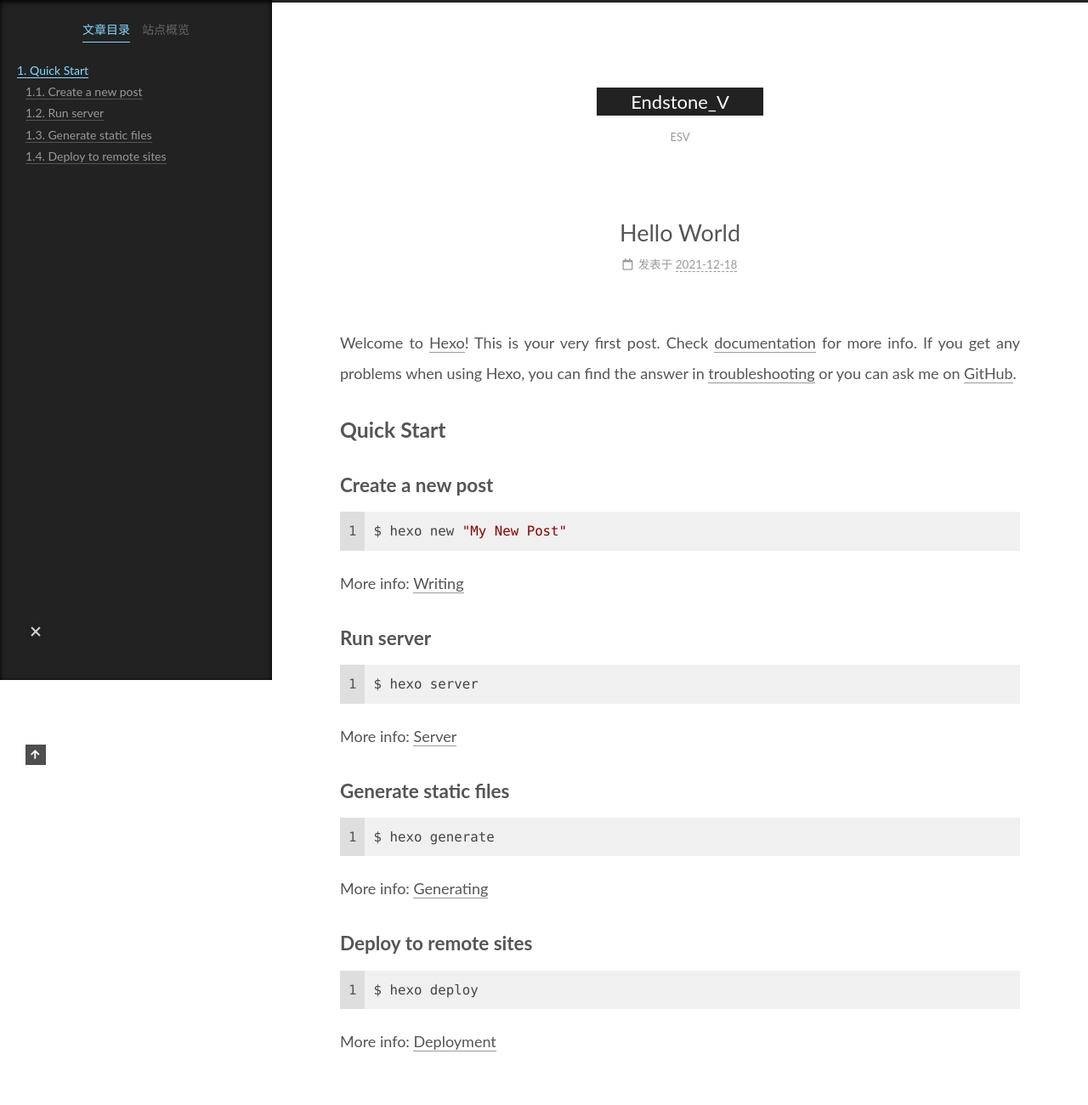
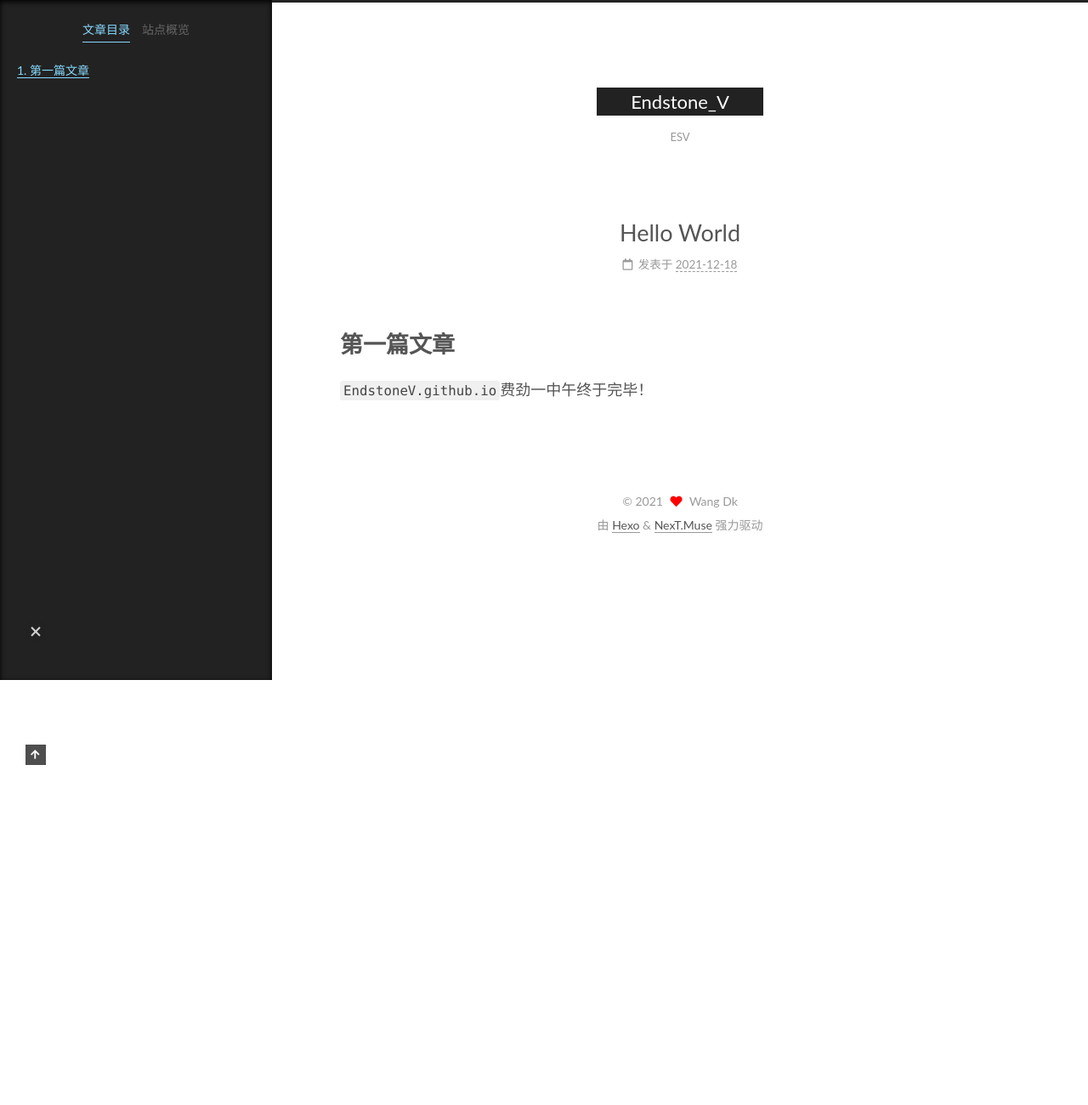
Before and after one commit to EndstoneV/endstonev.github.io, a plain HTML site: page 2021/12/18/hello-world/index.html in a window 1280 px wide. Shown: the top 1300 px of the page at 85% size. After the commit the page ends 800 px from the top, so only its background shows below. Drawn offline with nearby package versions, Linux system fonts and the light colour scheme.

Commit message:
Site updated: 2021-12-18 19:27:18

```diff
--- a/2021/12/18/hello-world/index.html
+++ b/2021/12/18/hello-world/index.html
@@ -20,15 +20,15 @@
   <link rel="stylesheet" href="https://cdn.jsdelivr.net/npm/animate.css@3.1.1/animate.min.css" integrity="sha256-PR7ttpcvz8qrF57fur/yAx1qXMFJeJFiA6pSzWi0OIE=" crossorigin="anonymous">
 
 <script class="next-config" data-name="main" type="application/json">{"hostname":"example.com","root":"/","images":"/images","scheme":"Muse","darkmode":false,"version":"8.8.2","exturl":false,"sidebar":{"position":"left","display":"post","padding":18,"offset":12},"copycode":false,"bookmark":{"enable":false,"color":"#222","save":"auto"},"mediumzoom":false,"lazyload":false,"pangu":false,"comments":{"style":"tabs","active":null,"storage":true,"lazyload":false,"nav":null},"stickytabs":false,"motion":{"enable":true,"async":false,"transition":{"post_block":"fadeIn","post_header":"fadeInDown","post_body":"fadeInDown","coll_header":"fadeInLeft","sidebar":"fadeInUp"}},"prism":false,"i18n":{"placeholder":"搜索...","empty":"没有找到任何搜索结果：${query}","hits_time":"找到 ${hits} 个搜索结果（用时 ${time} 毫秒）","hits":"找到 ${hits} 个搜索结果"}}</script><script src="/js/config.js"></script>
-<meta name="description" content="Welcome to Hexo! This is your very first post. Check documentation for more info. If you get any problems when using Hexo, you can find the answer in troubleshooting or you can ask me on GitHub. Quick">
+<meta name="description" content="第一篇文章EndstoneV.github.io费劲一中午终于完毕！">
 <meta property="og:type" content="article">
 <meta property="og:title" content="Hello World">
 <meta property="og:url" content="http://example.com/2021/12/18/hello-world/index.html">
 <meta property="og:site_name" content="Endstone_V">
-<meta property="og:description" content="Welcome to Hexo! This is your very first post. Check documentation for more info. If you get any problems when using Hexo, you can find the answer in troubleshooting or you can ask me on GitHub. Quick">
+<meta property="og:description" content="第一篇文章EndstoneV.github.io费劲一中午终于完毕！">
 <meta property="og:locale" content="zh_CN">
 <meta property="article:published_time" content="2021-12-18T06:37:18.302Z">
-<meta property="article:modified_time" content="2021-12-18T06:36:54.528Z">
+<meta property="article:modified_time" content="2021-12-18T07:57:54.946Z">
 <meta property="article:author" content="Wang Dk">
 <meta name="twitter:card" content="summary">
 
@@ -108,7 +108,7 @@
       <div class="sidebar-panel-container">
         <!--noindex-->
         <div class="post-toc-wrap sidebar-panel">
-            <div class="post-toc animated"><ol class="nav"><li class="nav-item nav-level-2"><a class="nav-link" href="#Quick-Start"><span class="nav-number">1.</span> <span class="nav-text">Quick Start</span></a><ol class="nav-child"><li class="nav-item nav-level-3"><a class="nav-link" href="#Create-a-new-post"><span class="nav-number">1.1.</span> <span class="nav-text">Create a new post</span></a></li><li class="nav-item nav-level-3"><a class="nav-link" href="#Run-server"><span class="nav-number">1.2.</span> <span class="nav-text">Run server</span></a></li><li class="nav-item nav-level-3"><a class="nav-link" href="#Generate-static-files"><span class="nav-number">1.3.</span> <span class="nav-text">Generate static files</span></a></li><li class="nav-item nav-level-3"><a class="nav-link" href="#Deploy-to-remote-sites"><span class="nav-number">1.4.</span> <span class="nav-text">Deploy to remote sites</span></a></li></ol></li></ol></div>
+            <div class="post-toc animated"><ol class="nav"><li class="nav-item nav-level-1"><a class="nav-link" href="#%E7%AC%AC%E4%B8%80%E7%AF%87%E6%96%87%E7%AB%A0"><span class="nav-number">1.</span> <span class="nav-text">第一篇文章</span></a></li></ol></div>
         </div>
         <!--/noindex-->
 
@@ -186,7 +186,7 @@
       <span class="post-meta-item-text">发表于</span>
 
 
-      <time title="创建时间：2021-12-18 14:37:18 / 修改时间：14:36:54" itemprop="dateCreated datePublished" datetime="2021-12-18T14:37:18+08:00">2021-12-18</time>
+      <time title="创建时间：2021-12-18 14:37:18 / 修改时间：15:57:54" itemprop="dateCreated datePublished" datetime="2021-12-18T14:37:18+08:00">2021-12-18</time>
     </span>
 
 
@@ -199,19 +199,7 @@
 
 
     <div class="post-body" itemprop="articleBody">
-        <p>Welcome to <a target="_blank" rel="noopener" href="https://hexo.io/">Hexo</a>! This is your very first post. Check <a target="_blank" rel="noopener" href="https://hexo.io/docs/">documentation</a> for more info. If you get any problems when using Hexo, you can find the answer in <a target="_blank" rel="noopener" href="https://hexo.io/docs/troubleshooting.html">troubleshooting</a> or you can ask me on <a target="_blank" rel="noopener" href="https://github.com/hexojs/hexo/issues">GitHub</a>.</p>
-<h2 id="Quick-Start"><a href="#Quick-Start" class="headerlink" title="Quick Start"></a>Quick Start</h2><h3 id="Create-a-new-post"><a href="#Create-a-new-post" class="headerlink" title="Create a new post"></a>Create a new post</h3><figure class="highlight bash"><table><tr><td class="gutter"><pre><span class="line">1</span><br></pre></td><td class="code"><pre><span class="line">$ hexo new <span class="string">&quot;My New Post&quot;</span></span><br></pre></td></tr></table></figure>
-
-<p>More info: <a target="_blank" rel="noopener" href="https://hexo.io/docs/writing.html">Writing</a></p>
-<h3 id="Run-server"><a href="#Run-server" class="headerlink" title="Run server"></a>Run server</h3><figure class="highlight bash"><table><tr><td class="gutter"><pre><span class="line">1</span><br></pre></td><td class="code"><pre><span class="line">$ hexo server</span><br></pre></td></tr></table></figure>
-
-<p>More info: <a target="_blank" rel="noopener" href="https://hexo.io/docs/server.html">Server</a></p>
-<h3 id="Generate-static-files"><a href="#Generate-static-files" class="headerlink" title="Generate static files"></a>Generate static files</h3><figure class="highlight bash"><table><tr><td class="gutter"><pre><span class="line">1</span><br></pre></td><td class="code"><pre><span class="line">$ hexo generate</span><br></pre></td></tr></table></figure>
-
-<p>More info: <a target="_blank" rel="noopener" href="https://hexo.io/docs/generating.html">Generating</a></p>
-<h3 id="Deploy-to-remote-sites"><a href="#Deploy-to-remote-sites" class="headerlink" title="Deploy to remote sites"></a>Deploy to remote sites</h3><figure class="highlight bash"><table><tr><td class="gutter"><pre><span class="line">1</span><br></pre></td><td class="code"><pre><span class="line">$ hexo deploy</span><br></pre></td></tr></table></figure>
-
-<p>More info: <a target="_blank" rel="noopener" href="https://hexo.io/docs/one-command-deployment.html">Deployment</a></p>
+        <h1 id="第一篇文章"><a href="#第一篇文章" class="headerlink" title="第一篇文章"></a>第一篇文章</h1><p><code>EndstoneV.github.io</code>费劲一中午终于完毕！</p>
 
     </div>
 
--- a/css/main.css
+++ b/css/main.css
@@ -2614,7 +2614,7 @@ ul.breadcrumb li:last-child {
   vertical-align: middle;
 }
 .links-of-author a::before {
-  background: #ffff96;
+  background: #d6ffe7;
   display: inline-block;
   margin-right: 3px;
   transform: translateY(-2px);
```
Also changed, not shown: index.html (+2 -14 lines).
